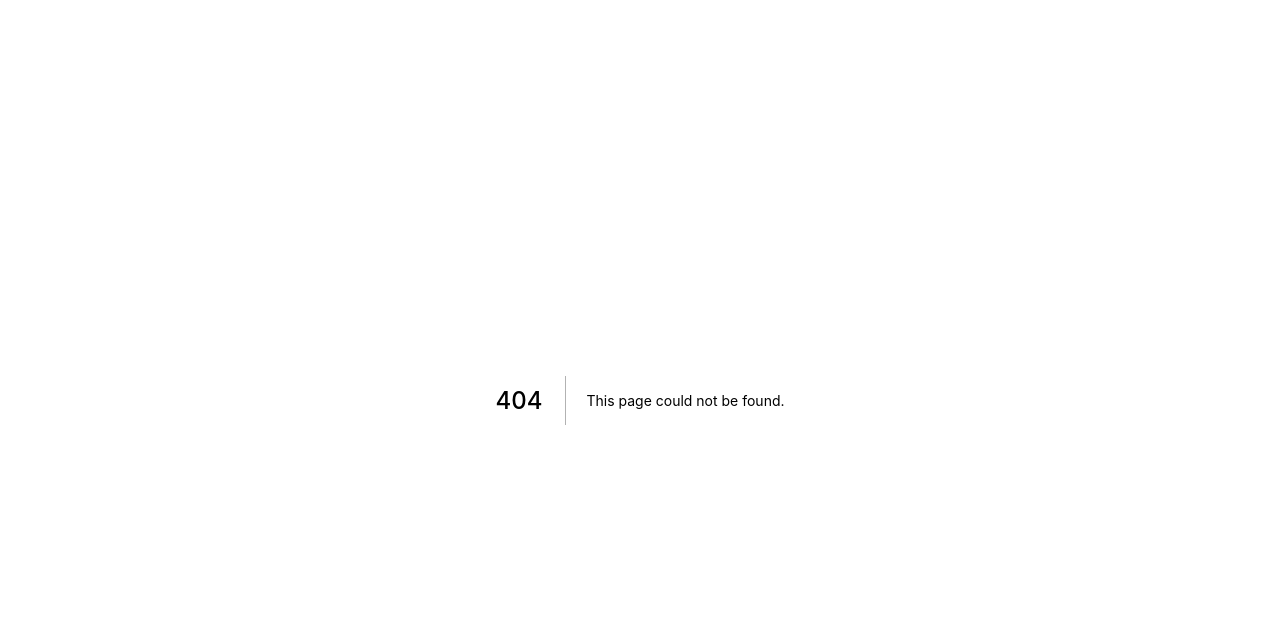
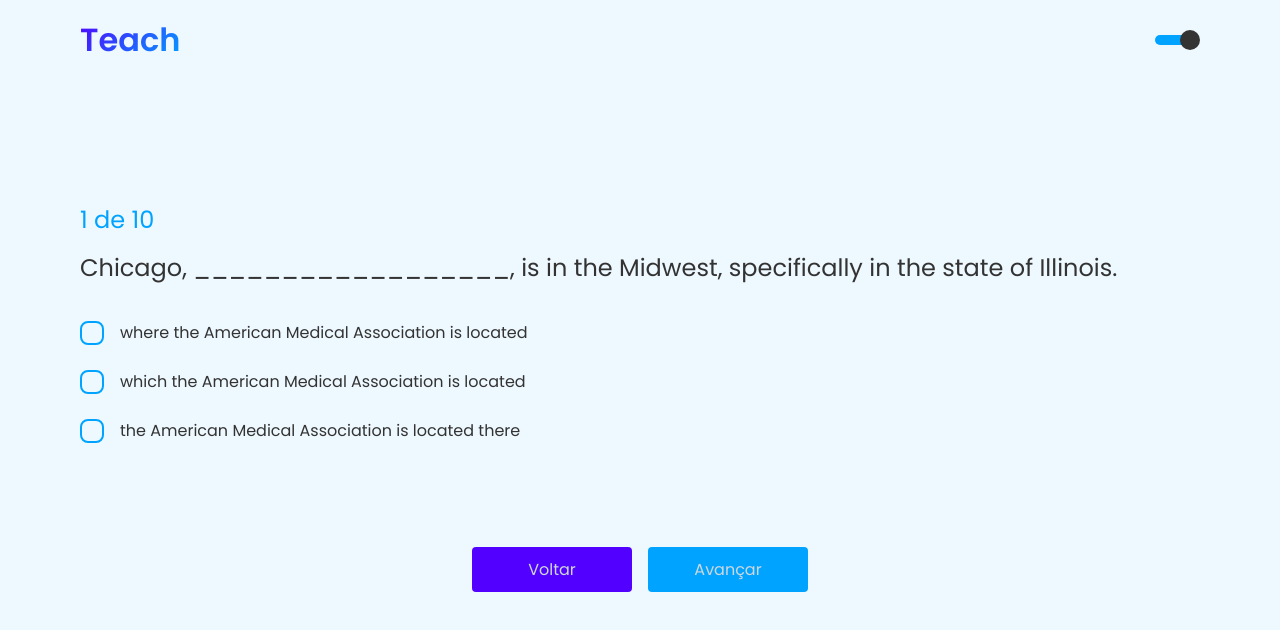
Before and after one commit to Eduardo-SO/Teach, a Next.js app in the folder web/: page /quiz in a window 1280 px wide. Before the commit this address had no page. Shown: the top 630 px of the page. Built offline with nearby package versions, Linux system fonts and the light colour scheme.

Commit message:
Add quiz page initial structure

```diff
--- /dev/null
+++ b/web/src/components/Checkbox/index.tsx
@@ -0,0 +1,15 @@
+import React from 'react'
+
+import { Container } from './styles'
+
+const Checkbox: React.FC = ({ children }) => {
+  return (
+    <Container>
+      <input type="checkbox" id="check" hidden />
+      <label htmlFor="check" id="checkmark" />
+      <label htmlFor="check">{children}</label>
+    </Container>
+  )
+}
+
+export default Checkbox
--- /dev/null
+++ b/web/src/components/Checkbox/styles.ts
@@ -0,0 +1,54 @@
+import styled from 'styled-components'
+
+export const Container = styled.div`
+  display: flex;
+
+  color: ${props => props.theme.colors.text.primary_light};
+
+  label {
+    cursor: pointer;
+  }
+
+  #checkmark {
+    position: relative;
+    overflow: hidden;
+
+    display: flex;
+    align-items: center;
+    justify-content: center;
+
+    width: 2.4rem;
+    height: 2.4rem;
+
+    margin-right: 1.6rem;
+    border-radius: 8px;
+    border: 2px solid ${props => props.theme.colors.text.contrast};
+
+    background-color: ${props => props.theme.colors.text.secondary};
+
+    transition: background-color 0.6s;
+
+    &::after {
+      content: '';
+
+      width: 0.4rem;
+      height: 0.7rem;
+
+      border-right: 3px solid ${props => props.theme.colors.text.contrast};
+      border-bottom: 3px solid ${props => props.theme.colors.text.contrast};
+
+      opacity: 0;
+
+      transform: rotateZ(40deg) scale(10);
+      transition: all 0.4s;
+    }
+  }
+
+  #check:checked ~ #checkmark {
+    &::after {
+      opacity: 1;
+
+      transform: rotateZ(40deg) scale(1);
+    }
+  }
+`
--- /dev/null
+++ b/web/src/pages/quiz.tsx
@@ -0,0 +1,62 @@
+import React from 'react'
+import Head from 'next/head'
+
+import Header from '../components/Header'
+
+import {
+  Container,
+  Wrapper,
+  Content,
+  Answer,
+  Navigation
+} from '../styles/pages/Quiz'
+import Checkbox from '../components/Checkbox'
+
+interface Props {
+  toggleTheme(): void
+}
+
+const Home: React.FC<Props> = ({ toggleTheme }) => {
+  return (
+    <>
+      <Head>
+        <title>Homepage</title>
+      </Head>
+
+      <main>
+        <Container>
+          <Header logo toggleTheme={toggleTheme} />
+          <Wrapper>
+            <Content>
+              <h1>1 de 10</h1>
+              <p>
+                Chicago, __________________, is in the Midwest, specifically in
+                the state of Illinois.
+              </p>
+
+              <Answer>
+                <Checkbox />
+                where the American Medical Association is located
+              </Answer>
+              <Answer>
+                <Checkbox />
+                which the American Medical Association is located
+              </Answer>
+              <Answer>
+                <Checkbox />
+                the American Medical Association is located there
+              </Answer>
+
+              <Navigation>
+                <button>Voltar</button>
+                <button>Avançar</button>
+              </Navigation>
+            </Content>
+          </Wrapper>
+        </Container>
+      </main>
+    </>
+  )
+}
+
+export default Home
--- /dev/null
+++ b/web/src/styles/pages/Quiz.ts
@@ -0,0 +1,90 @@
+import styled from 'styled-components'
+
+export const Container = styled.div`
+  display: flex;
+  align-items: center;
+  flex-direction: column;
+
+  height: 100vh;
+`
+
+export const Wrapper = styled.div`
+  display: flex;
+  align-items: center;
+
+  height: 100%;
+  width: 100%;
+  max-width: 144rem;
+  padding: 0 4rem;
+
+  @media (min-width: 980px) {
+    padding: 0 8rem;
+  }
+`
+
+export const Content = styled.div`
+  display: flex;
+  flex-direction: column;
+  width: 100%;
+
+  h1 {
+    margin-bottom: 2.4rem;
+    color: ${props => props.theme.colors.text.contrast};
+
+    font-size: 2.4rem;
+    font-weight: 400;
+    line-height: 100%;
+  }
+
+  p {
+    margin-bottom: 4rem;
+
+    font-size: 2.4rem;
+    font-weight: 400;
+    line-height: 100%;
+  }
+
+  input + input {
+    margin-top: 2.4rem;
+  }
+`
+
+export const Answer = styled.div`
+  display: flex;
+  align-items: center;
+
+  margin-bottom: 2.4rem;
+
+  &:last-child {
+    margin: 0;
+  }
+`
+
+export const Navigation = styled.div`
+  display: flex;
+  justify-content: center;
+
+  margin-top: 8rem;
+
+  button {
+    width: 16rem;
+    padding: 1rem 4rem;
+
+    border: none;
+    border-radius: 0.4rem;
+    background: ${props => props.theme.colors.text.contrast};
+    color: #cfd7dc;
+
+    cursor: pointer;
+    transition: opacity 0.3s ease;
+
+    &:hover {
+      opacity: 0.8;
+    }
+
+    &:first-child {
+      background: #5200ff;
+      margin-right: 1.6rem;
+    }
+  }
+`
```
